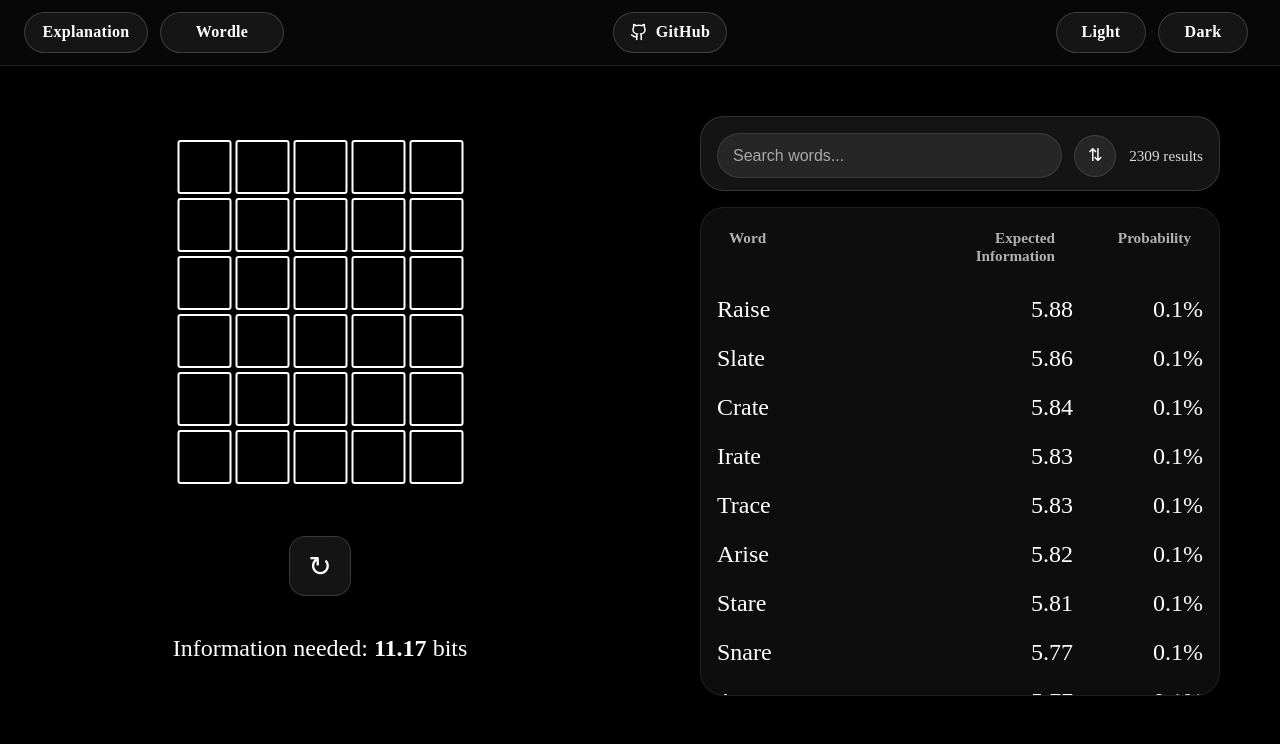
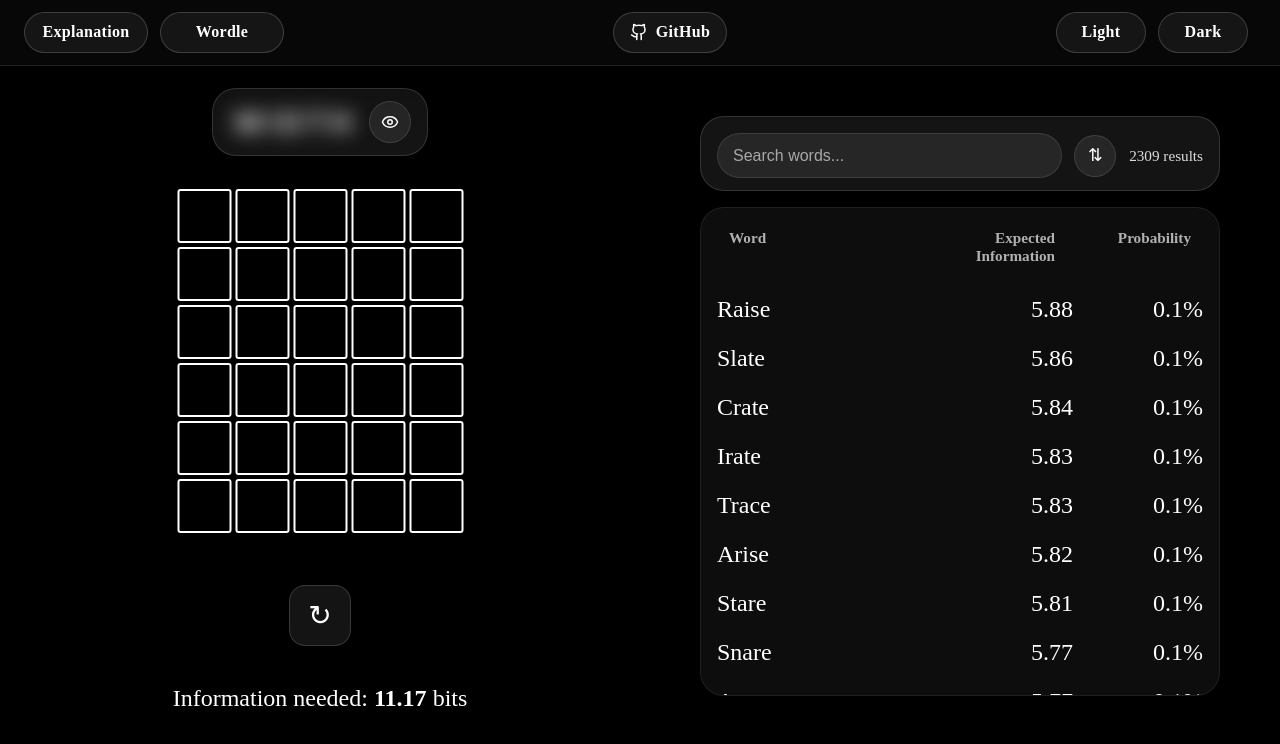
Before and after one commit to mapledevstack/wordle-visualizer, a Next.js app: page /wordle in a window 1280 px wide. Shown: the top 744 px of the page. Built offline with nearby package versions, Linux system fonts and the light colour scheme.

Commit message:
feat: add TargetWord component to display and reveal the target word

```diff
--- /dev/null
+++ b/src/components/TargetWord.jsx
@@ -0,0 +1,28 @@
+import { useState } from "react"
+import { Eye, EyeOff } from "lucide-react"
+
+const TargetWord = ({ word }) => {
+  const [revealed, setRevealed] = useState(false)
+
+  function toggleReveal(e) {
+    if (e) e.currentTarget.blur() // To remove Eye button focus
+    setRevealed((r) => !r)
+  }
+
+  return (
+    <div className="targetWord">
+      <div className={`targetWordText ${revealed ? "" : "targetWordHidden"}`}>
+        {word ? word.toUpperCase() : ""}
+      </div>
+      <button
+        className="targetWordEye"
+        onClick={toggleReveal}
+        title={revealed ? "Hide answer" : "Reveal answer"}
+        aria-pressed={revealed}
+      >
+        {revealed ? <EyeOff size={18} /> : <Eye size={18} />}
+      </button>
+    </div>
+  )
+}
+export default TargetWord
--- a/src/components/Wordle.jsx
+++ b/src/components/Wordle.jsx
@@ -3,6 +3,7 @@
 import Board from "./Board"
 import Visualizer from "./Visualizer"
 import ALL_WORDS from "../data/allWords"
+import TargetWord from "./TargetWord"
 import {
   WORD_LENGTH,
   MAX_GUESSES,
@@ -61,6 +62,7 @@ function Wordle() {
   return (
     <div className="wordle">
       <div className="leftContainer">
+        <TargetWord word={state.targetWord} />
         <Board rows={MAX_GUESSES} cols={WORD_LENGTH} state={state} />
         <div className="message">{state.message}</div>
         <button className="button" onClick={newRound} title="New round">
--- a/src/styles/Wordle.css
+++ b/src/styles/Wordle.css
@@ -61,7 +61,8 @@
   padding: 100px 40px 40px;
 }
 
-.leftContainer, .rightContainer {
+.leftContainer,
+.rightContainer {
   flex: 1;
 }
 
@@ -74,7 +75,10 @@
   border-radius: 16px;
   box-shadow: inset 0 0 0 1px rgba(255, 255, 255, 0.15);
   cursor: pointer;
-  transition: transform 0.15s ease, background-color 0.15s ease, box-shadow 0.15s ease;
+  transition:
+    transform 0.15s ease,
+    background-color 0.15s ease,
+    box-shadow 0.15s ease;
 }
 
 .button:hover {
@@ -180,7 +184,10 @@
   justify-content: center;
   font-size: 1.1rem;
   cursor: pointer;
-  transition: transform 0.15s ease, background-color 0.15s ease, border-color 0.15s ease;
+  transition:
+    transform 0.15s ease,
+    background-color 0.15s ease,
+    border-color 0.15s ease;
 }
 
 .visualizerSortButton:hover {
@@ -300,3 +307,76 @@
 .app.light .visualizerHeadingWord {
   color: rgba(0, 0, 0, 0.75);
 }
+
+.targetWord {
+  display: flex;
+  align-items: center;
+  gap: 12px;
+  padding: 0.75rem 1rem 0.75rem 1.35rem;
+  border-radius: 24px;
+  background: rgba(255, 255, 255, 0.08);
+  border: 1px solid rgba(255, 255, 255, 0.14);
+  margin-bottom: 16px;
+  backdrop-filter: blur(16px);
+}
+
+.targetWordText {
+  color: white;
+  font-family: Helvetica, Arial, sans-serif;
+  font-size: 1.8rem;
+  font-weight: bold;
+  letter-spacing: 0.35rem;
+  transition: filter 0.25s ease;
+}
+
+.targetWordHidden {
+  filter: blur(10px);
+  user-select: none;
+}
+
+.targetWordEye {
+  appearance: none;
+  flex-shrink: 0;
+  border: 1px solid rgba(255, 255, 255, 0.12);
+  background: rgba(255, 255, 255, 0.08);
+  color: white;
+  border-radius: 50%;
+  width: 42px;
+  height: 42px;
+  display: inline-flex;
+  align-items: center;
+  justify-content: center;
+  cursor: pointer;
+  transition:
+    transform 0.15s ease,
+    background-color 0.15s ease,
+    border-color 0.15s ease;
+}
+
+.targetWordEye:hover {
+  transform: translateY(-1px);
+  background: rgba(255, 255, 255, 0.14);
+}
+
+.targetWordEye:active {
+  transform: translateY(0);
+}
+
+.app.light .targetWord {
+  background: rgba(255, 255, 255, 0.92);
+  border-color: rgba(0, 0, 0, 0.12);
+}
+
+.app.light .targetWordText {
+  color: #111;
+}
+
+.app.light .targetWordEye {
+  border-color: rgba(0, 0, 0, 0.14);
+  background: rgba(0, 0, 0, 0.05);
+  color: #111;
+}
+
+.app.light .targetWordEye:hover {
+  background: rgba(0, 0, 0, 0.08);
+}
```
Also changed, not shown: src/logic/wordle.js (+53 -53 lines), tsconfig.json (+4 -9 lines).
